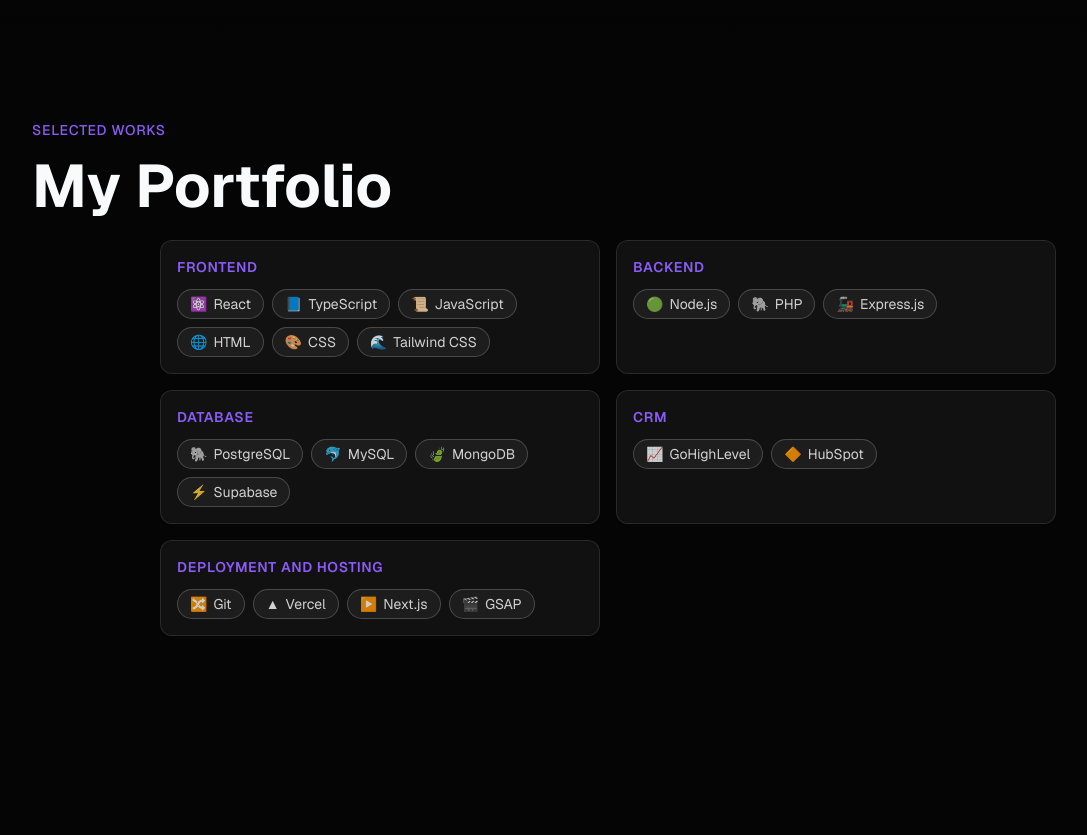
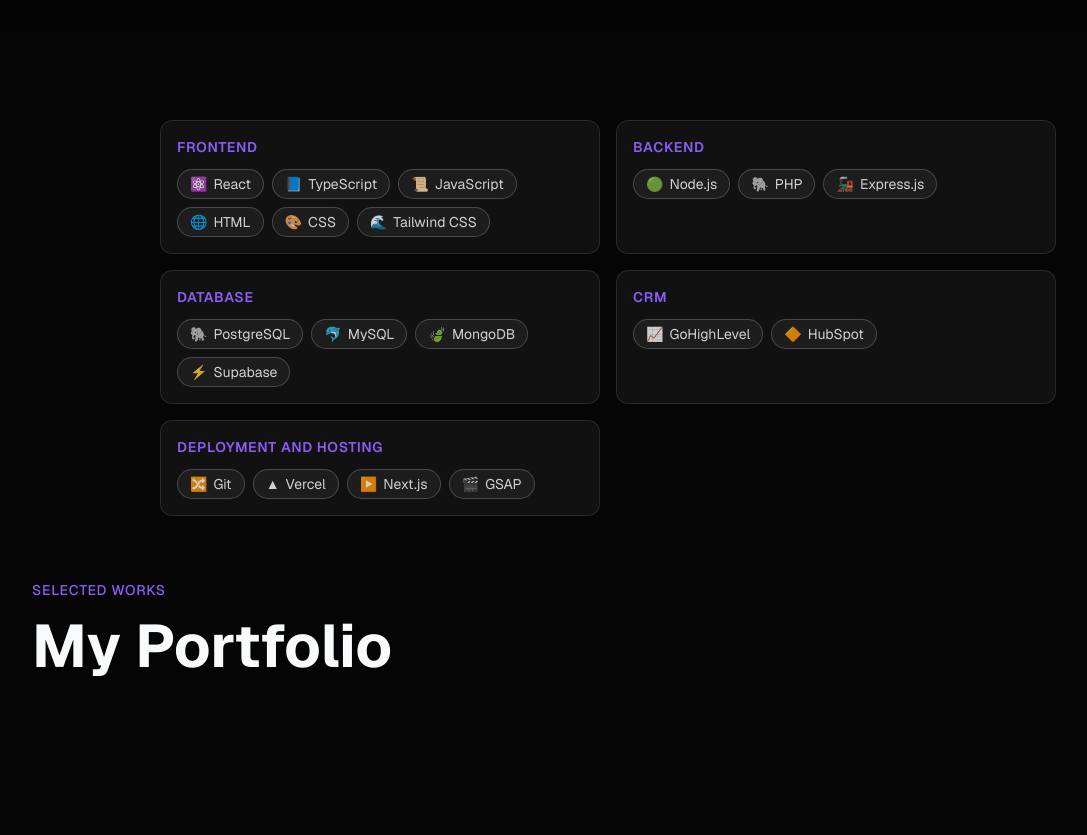
Before and after one commit to Dane-22/port_folio, a Next.js app: page / in a window 1280 px wide. Shown: the part 760-1595 px from the top of the page, without its empty margins (32-1119 px from the left). Built offline with nearby package versions, Linux system fonts and the light colour scheme; grey boxes are pictures that could not be loaded.

Commit message:
Move Selected Works and My Portfolio under tech stack

```diff
--- a/components/HorizontalScroll.tsx
+++ b/components/HorizontalScroll.tsx
@@ -105,17 +105,10 @@
 
   return (
     <section ref={sectionRef} id="works" className="relative">
-      {/* Section header */}
+      {/* Tech Stack Section - Now First */}
       <div className="py-20 px-4 md:px-8 lg:px-16">
-        <p className="text-accent text-sm font-medium tracking-wider uppercase mb-4">
-          Selected Works
-        </p>
-        <h2 className="text-4xl md:text-5xl lg:text-6xl font-bold mb-6">
-          My Portfolio
-        </h2>
-
         {/* Tech Stack - Categorized in Containers */}
-        <div className="max-w-4xl mx-auto grid grid-cols-1 md:grid-cols-2 gap-4">
+        <div className="max-w-4xl mx-auto grid grid-cols-1 md:grid-cols-2 gap-4 mb-16">
           {[
             { category: "Frontend", techs: [
               { name: "React", icon: "⚛️" },
@@ -168,6 +161,14 @@
             </div>
           ))}
         </div>
+
+        {/* Section header - Now under tech stack */}
+        <p className="text-accent text-sm font-medium tracking-wider uppercase mb-4">
+          Selected Works
+        </p>
+        <h2 className="text-4xl md:text-5xl lg:text-6xl font-bold mb-6">
+          My Portfolio
+        </h2>
       </div>
 
       {/* Horizontal scroll container */}
```
